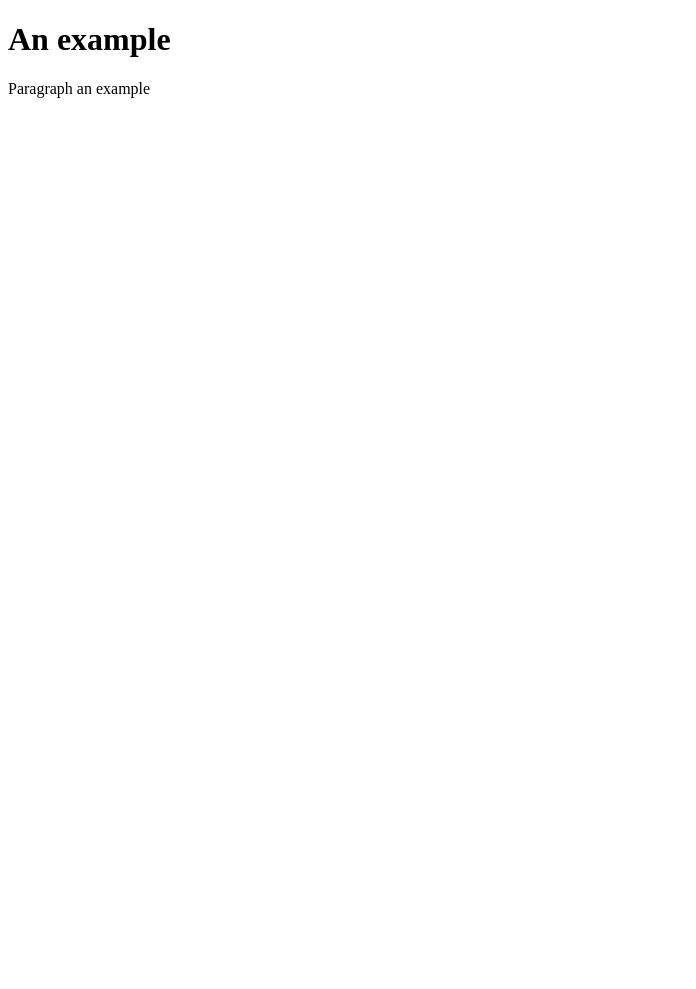
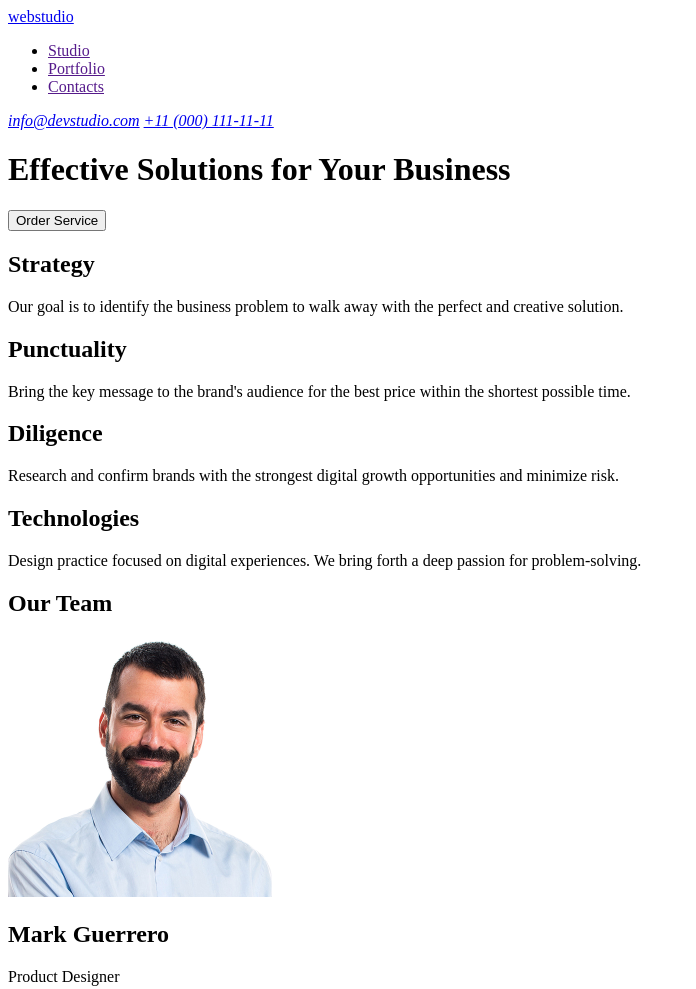
Before and after one commit to OleksandraBabak/goit-markup-hw-01, a plain HTML site: page index.html in a window 1280 px wide. Shown: the top 989 px of the page, without its empty margins (0-696 px from the left). Before the commit the page ends 800 px from the top, so only its background shows below. Drawn offline with Linux system fonts and the light colour scheme.

Commit message:
add initail files

```diff
--- a/index.html
+++ b/index.html
@@ -6,7 +6,74 @@
     <title>Document</title>
   </head>
   <body>
-    <h1>An example</h1>
-    <p>Paragraph an example</p>
+    <header>
+      <a href="/">webstudio</a>
+      <nav>
+        <ul>
+          <li><a href="">Studio</a></li>
+          <li><a href="">Portfolio</a></li>
+          <li><a href="">Contacts</a></li>
+        </ul>
+      </nav>
+      <address>
+        <a href="mailto:info@devstudio.com">info@devstudio.com</a>
+        <a href="tel:+11 (000) 111-11-11">+11 (000) 111-11-11</a>
+      </address>
+      <h1>Effective Solutions for Your Business</h1>
+      <button type="button">Order Service</button>
+    </header>
+    <main>
+      <h2></h2>
+      <section>
+        <h2>Strategy</h2>
+        <p>
+          Our goal is to identify the business problem to walk away with the
+          perfect and creative solution.
+        </p>
+      </section>
+      <section>
+        <h2>Punctuality</h2>
+        <p>
+          Bring the key message to the brand's audience for the best price
+          within the shortest possible time.
+        </p>
+      </section>
+      <section>
+        <h2>Diligence</h2>
+        <p>
+          Research and confirm brands with the strongest digital growth
+          opportunities and minimize risk.
+        </p>
+      </section>
+      <section>
+        <h2>Technologies</h2>
+        <p>
+          Design practice focused on digital experiences. We bring forth a deep
+          passion for problem-solving.
+        </p>
+      </section>
+      <section>
+        <h2>Our Team</h2>
+        <img src="img/img1.jpg" alt="Mark Guerrero" width="264" height="260" />
+        <h2>Mark Guerrero</h2>
+        <p>Product Designer</p>
+      </section>
+      <section>
+        <img src="img/img2.jpg" alt="Tom Ford" width="264" height="260" />
+        <h2>Tom Ford</h2>
+        <p>Frontend Developer</p>
+      </section>
+      <section>
+        <img src="img/img3.jpg" alt="Camila Garcia" widht="264" height="260" />
+        <h2>Camila Garcia</h2>
+        <p>Marketing</p>
+      </section>
+      <section>
+        <img src="img/img4.jpg" alt="Daniel Wilson" width="264" height="260" />
+        <h2>Daniel Wilson</h2>
+        <p>UI Designer</p>
+      </section>
+    </main>
+    <footer><a href=""</footer>
   </body>
 </html>
```
Also changed, not shown: img/Logo.svg (added), img/img1.jpg (added), img/img2.jpg (added), img/img3.jpg (added), img/img4.jpg (added).
